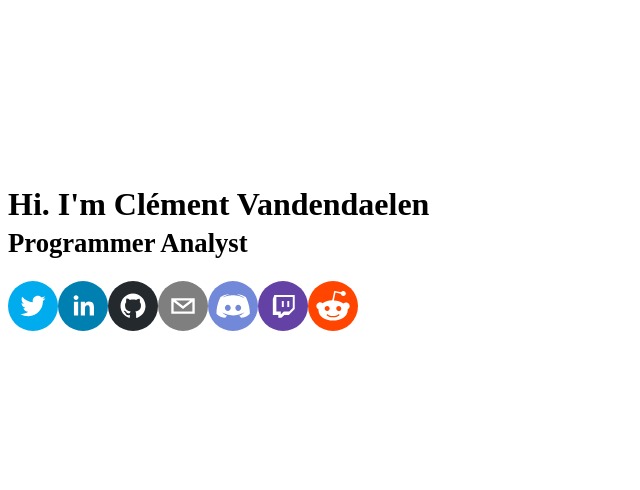
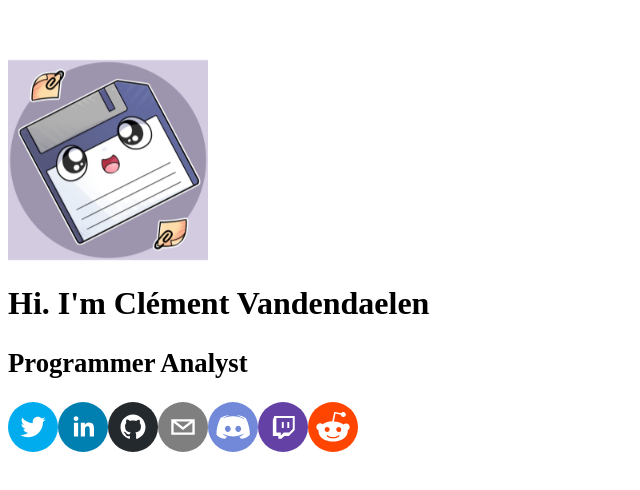
Before and after one commit to LotuxPunk/lotux-app, a React (Vite) app: page / in a window 1280 px wide. Shown: the part 130-620 px from the top of the page, without its empty margins (0-640 px from the left). Built offline with nearby package versions, Linux system fonts and the light colour scheme.

Commit message:
Added icon

```diff
--- a/src/App.js
+++ b/src/App.js
@@ -2,35 +2,42 @@
 import React from "react";
 import { SocialIcon } from 'react-social-icons';
 import { animated, useSpring } from 'react-spring';
+import icon from '../assets/icon.png'
 
 class App extends React.Component {
   render() {
     return (
       <>
-        <div class="container">
-          <h1 class="vertical text-center display-1">Hi. I'm Clément Vandendaelen<br /><small class="text-muted">Programmer Analyst</small></h1>
-          <div class="container mt-5">
-            <div class="d-flex gap-3 mx-auto justify-content-center">
+        <div className="container-fluid vertical">
+          <div className="mx-auto d-flex justify-content-center">
+            <Boop rotation={5} timing={200}>
+              <img src={icon} className="img-fluid rounded-circle" style={{maxWidth:"200px"}} alt="Floppy disk icon"/>
+            </Boop>
+          </div>
+          <h1 className="text-center display-1">Hi. I'm Clément Vandendaelen</h1>
+          <h1 className="text-center display-1"><small className="text-muted">Programmer Analyst</small></h1>
+          <div className="container-fluid mt-5">
+            <div className="d-flex gap-3 mx-auto justify-content-center">
               <Boop scale={1.1} timing={200}>
-                <SocialIcon target="_blank" className="mh-2" fgColor="#ffffff" url="https://twitter.com/VandendaelenC" style={{ height: 50, width: 50 }} />
+                <SocialIcon target="_blank" className="img-fluid" fgColor="#ffffff" url="https://twitter.com/VandendaelenC" />
               </Boop>
               <Boop scale={1.1} timing={200}>
-                <SocialIcon target="_blank" fgColor="#ffffff" url="https://www.linkedin.com/in/cl%C3%A9ment-vandendaelen/" style={{ height: 50, width: 50 }} />
+                <SocialIcon target="_blank" className="img-fluid" fgColor="#ffffff" url="https://www.linkedin.com/in/cl%C3%A9ment-vandendaelen/" />
               </Boop>
               <Boop scale={1.1} timing={200}>
-                <SocialIcon target="_blank" fgColor="#ffffff" url="https://github.com/LotuxPunk" style={{ height: 50, width: 50 }} />
+                <SocialIcon target="_blank" className="img-fluid" fgColor="#ffffff" url="https://github.com/LotuxPunk" />
               </Boop>
               <Boop scale={1.1} timing={200}>
-                <SocialIcon url="mailto:vandendaelen@gmail.com" style={{ height: 50, width: 50 }} />
+                <SocialIcon url="mailto:vandendaelen@gmail.com" />
               </Boop>
               <Boop scale={1.1} timing={200}>
-                <SocialIcon target="_blank" fgColor="#ffffff" url="https://discordapp.com/users/212577316960862208" style={{ height: 50, width: 50 }} />
+                <SocialIcon target="_blank" className="img-fluid" fgColor="#ffffff" url="https://discordapp.com/users/212577316960862208" />
               </Boop>
               <Boop scale={1.1} timing={200}>
-                <SocialIcon target="_blank" fgColor="#ffffff" url="https://www.twitch.tv/lotuxpunk" style={{ height: 50, width: 50 }} />
+                <SocialIcon target="_blank" className="img-fluid" fgColor="#ffffff" url="https://www.twitch.tv/lotuxpunk" />
               </Boop>
               <Boop scale={1.1} timing={200}>
-                <SocialIcon target="_blank" fgColor="#ffffff" url="https://www.reddit.com/user/LotuxPunk" style={{ height: 50, width: 50 }} />
+                <SocialIcon target="_blank" className="img-fluid" fgColor="#ffffff" url="https://www.reddit.com/user/LotuxPunk" />
               </Boop>
             </div>
           </div>
--- a/src/index.html
+++ b/src/index.html
@@ -2,6 +2,7 @@
 <html>
     <head>
         <title>Clément Vandendaelen | Analyst programmer</title>
+        <link rel="shortcut icon" href="favicon.ico">
         <meta charset="utf-8">
     </head>
     <body class="bg-dark">
--- a/src/styles.css
+++ b/src/styles.css
@@ -1,3 +1,3 @@
 .vertical{
-    margin-top:25%;
+    margin-top:15%;
 }
```
Also changed, not shown: assets/icon.png (added), 2 other files (tests, documents, lock files or other folders).
